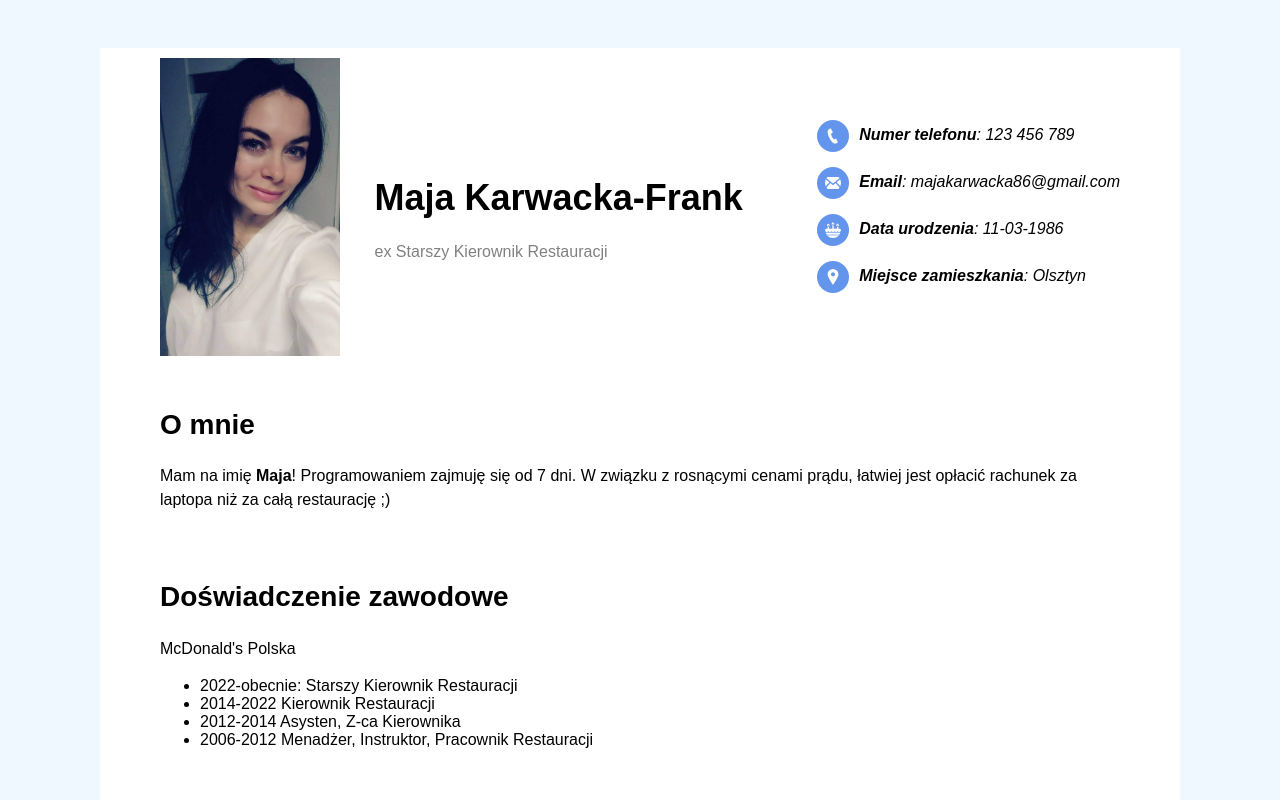
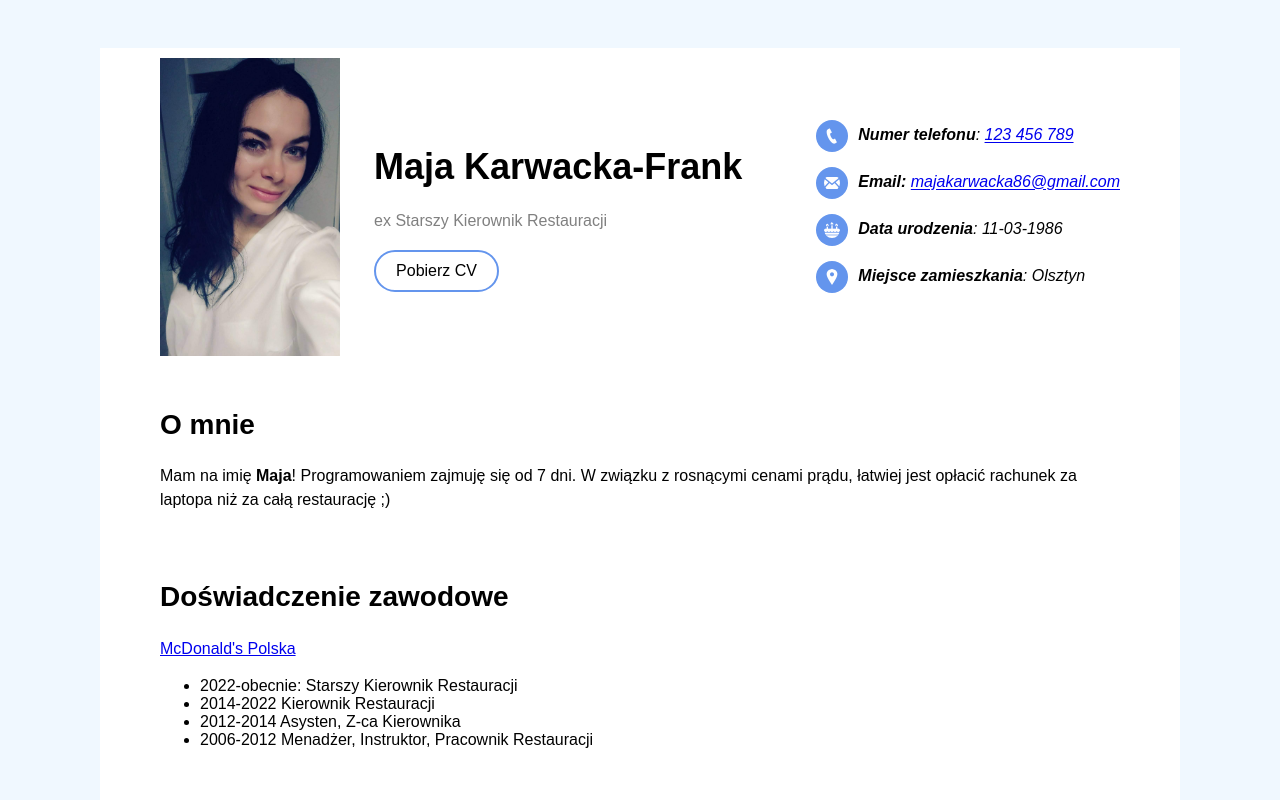
Before and after one commit to maja-karwacka-frank/cv, a plain HTML site: page index.html in a window 1280 px wide. Shown: the top 800 px of the page. Drawn offline with Linux system fonts and the light colour scheme.

Commit message:
Transition added to css in index.html

```diff
--- a/index.html
+++ b/index.html
@@ -12,7 +12,8 @@
 			<img class="profile-picture" src="Moje zdj.jpg" alt="Moje zdj" />
 			<div>
 				<h1>Maja Karwacka-Frank</h1>
-				<span>ex Starszy Kierownik Restauracji</span>
+				<span>ex Starszy Kierownik Restauracji</span><div>
+				<a class="cv-download-link" href="https://gofile.io/d/yBuNr9">Pobierz CV</a></div>
 			</div>
 			<address>
 				<ul>
@@ -20,11 +21,11 @@
 						<img
 							class="address-icon circle"
 							src="images/phone.png"
-							alt="ikonka telefonu" /><b>Numer telefonu</b>: 123 456 789
+							alt="ikonka telefonu" /><b>Numer telefonu</b>: <a href="tel:123456789" >123 456 789 </a>
 					</li>
 					<li>
-						<img class="address-icon circle" src="images/mail.png" /><b>Email</b
-						>: majakarwacka86@gmail.com
+						<img class="address-icon circle" src="images/mail.png" /><b>Email:</b
+						> <a href="mailto:majakarwacka86@gmail.com">majakarwacka86@gmail.com</a>
 					</li>
 					<li>
 						<img class="address-icon circle" src="images/birthday-cake.png" /><b
@@ -50,7 +51,7 @@
 			</section>
 			<section>
 				<h2>Doświadczenie zawodowe</h2>
-				<p>McDonald's Polska</p>
+				<p><a href="https:/mcdonalds.pl" target="_blank">McDonald's Polska </a></p>
 				<ul>
 					<li>2022-obecnie: Starszy Kierownik Restauracji</li>
 					<li>2014-2022 Kierownik Restauracji</li>
--- a/style.css
+++ b/style.css
@@ -71,3 +71,26 @@ header li {
 p {
 	line-height: 1.5;
 }
+.cv-download-link {
+	border:2px solid cornflowerblue;
+	color: black;
+	text-decoration: none;
+	padding: 10px 20px;
+	display: inline-block;
+	margin-top: 20px;
+	border-radius: 26px;
+	transition: background-color 0.5s, color 0.5s;
+}
+
+.cv-download-link:hover {
+	color: white;
+	background-color: cornflowerblue;
+}
+.cv-download-link:focus {
+	outline: none;
+	color: white;
+	background-color: cornflowerblue;
+}
+.cv-download-link:active {
+	text-decoration: underline;
+}
```
Also changed, not shown: 1 other file.
